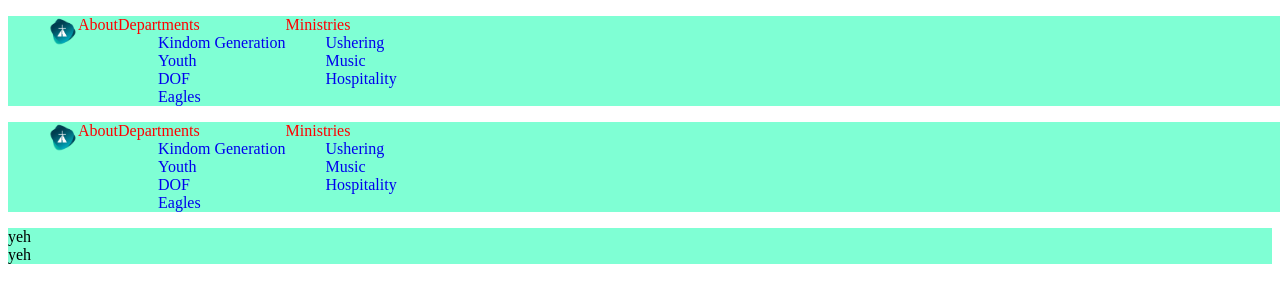
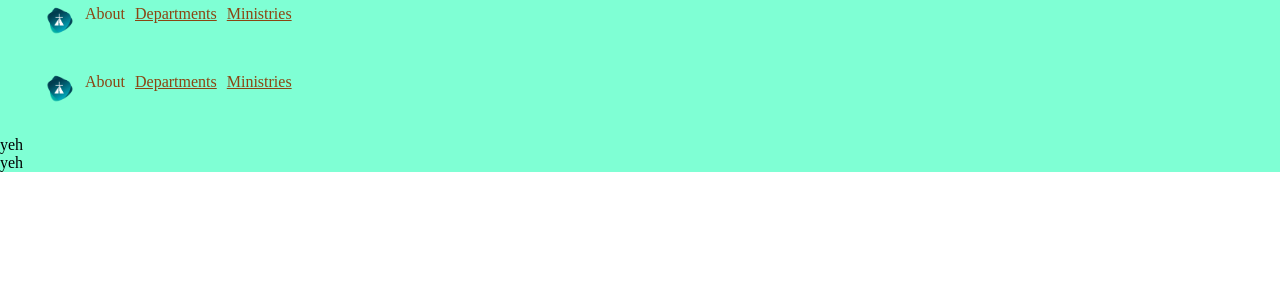
Before and after one commit to kimutai-codes/deli-blog, a Next.js app: page /components/layout in a window 1280 px wide. Shown: the top 302 px of the page. Built offline with nearby package versions, Linux system fonts and the light colour scheme.

Commit message:
dropdown children hide

```diff
--- a/pages/components/navBar.js
+++ b/pages/components/navBar.js
@@ -20,10 +20,11 @@ const Navbar = () => {
 						</a>
 					</Link>
 				</li>
+
 				<li>About</li>
 
 				{/* btn for departnmets */}
-				<li>
+				<li className='departments btn'>
 					Departments
 					<ul>
 						<li>
@@ -50,7 +51,7 @@ const Navbar = () => {
 				</li>
 
 				{/* another btn for ministries */}
-				<li>
+				<li className='ministries btn'>
 					Ministries
 					<ul>
 						<li>
@@ -73,10 +74,23 @@ const Navbar = () => {
 			</ul>
 			<style jsx>{`
 				.navbar {
-					color: red;
 					display: flex;
 					flex-direction: row;
 					width: 100%;
+				}
+
+				.btn a {
+					color: red;
+					display: none;
+				}
+				.btn {
+					text-decoration: underline;
+				}
+
+				.navbar li {
+					padding: 5px;
+					text-align: center;
+					color: saddlebrown;
 				}
 			`}</style>
 		</div>
--- a/styles/try.css
+++ b/styles/try.css
@@ -1,3 +1,6 @@
+* {
+	margin: 0;
+}
 .footer {
 	background-color: aquamarine;
 }
```
